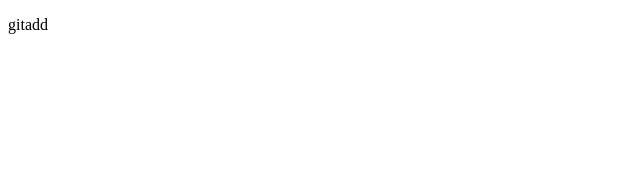
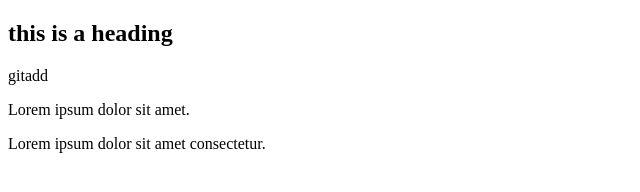
Before and after one commit to Arijit9t7/arijit97, a plain HTML site: page index.html in a window 1280 px wide. Shown: the whole page, without its empty margins (0-640 px from the left). Drawn offline with Linux system fonts and the light colour scheme.

Commit message:
just for practice

```diff
--- a/index.html
+++ b/index.html
@@ -6,6 +6,9 @@
     <title>index</title>
 </head>
 <body>
+    <h2>this is a heading </h2>
     <p>gitadd</p>
+    <p>Lorem ipsum dolor sit amet.</p>
+    <p>Lorem ipsum dolor sit amet consectetur.</p>
 </body>
 </html>
```
